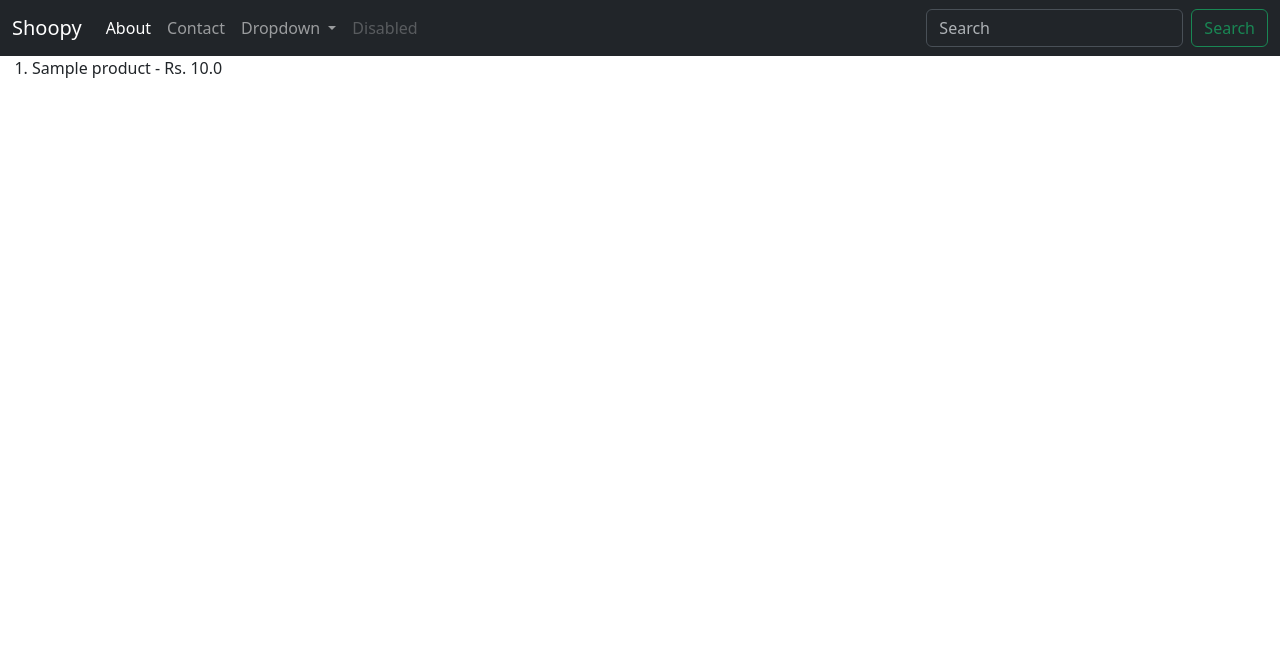
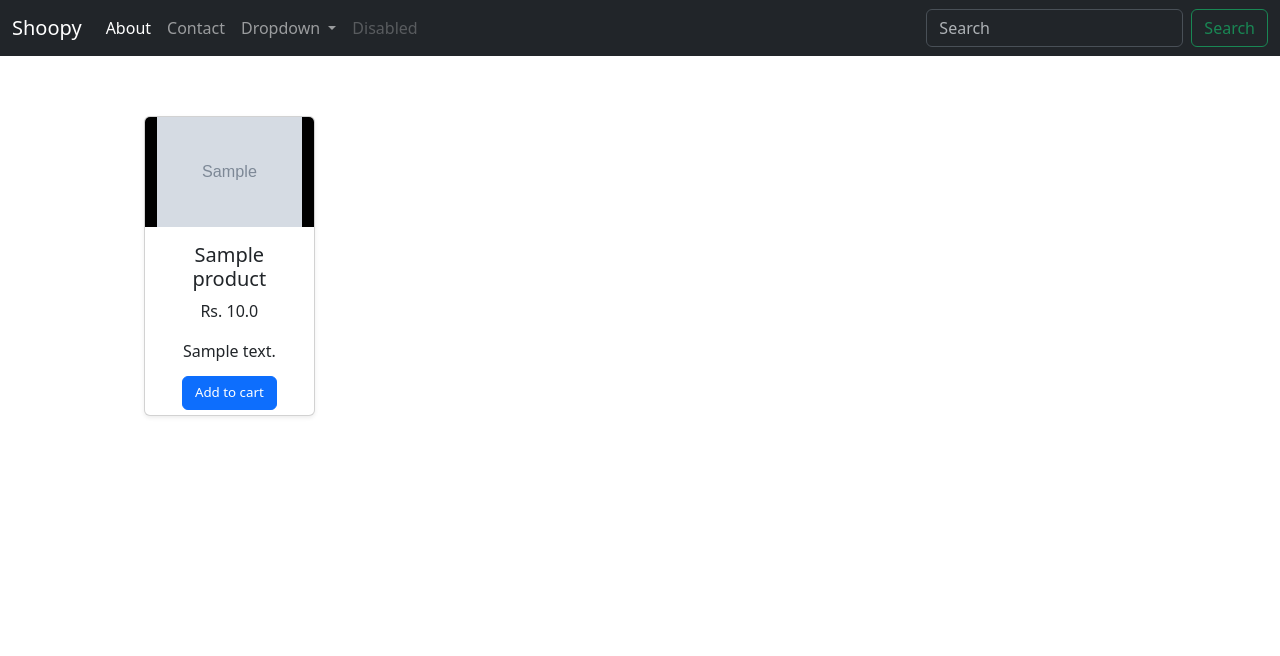
Before and after one commit to Pavan-P-Gowda/Shoopy, a Django app: page / in a window 1280 px wide. Shown: the top 656 px of the page. Run offline with Django 5.2, Linux system fonts and the light colour scheme; tables that the repository leaves empty hold one stand-in row (values such as "Sample post"); grey boxes marked "Sample" are stand-in pictures.

Commit message:
style.css

```diff
--- a/shopping/mainapp/templates/home.html
+++ b/shopping/mainapp/templates/home.html
@@ -5,11 +5,36 @@
  {% endblock %}
 
  {% block content %}
- <ol>
+ <!-- <ol>
     {% for product in products %}
 
     <li>{{product.name}} - Rs. {{product.price}}</li>
 
     {% endfor %}
-</ol>
+</ol> -->
+<div class="container">
+    <div class="row">
+        {% for product in products %}
+        <div class="col-sm-2 card text-center shadow-sm mx-3">
+            <div class="row h-50">
+                <img class="card-img-top" src="{{product.img.url}}" alt="picture of {{product.name}}">
+            </div>
+            <div class="row card-body h-50">
+                <h5>
+                    {{product.name}}
+                </h5>
+                <p class="card-text">
+                    Rs. {{product.price}}
+                </p>
+                <p class="card-caption">
+                    {{product.desc}}
+                </p>
+            </div>
+            <a href="" class="btn btn-primary w-60 center">Add to cart</a>
+        </div>
+        {% endfor %}
+
+    </div>
+
+</div>
  {% endblock %}
--- a/shopping/static/css/style.css
+++ b/shopping/static/css/style.css
@@ -3,3 +3,38 @@
     padding: 0;
     box-sizing: border-box;
 }
+body{
+    header#site-header{
+        height: 20px;
+    }
+    main {
+        margin: auto;
+        margin-top: 60px;
+        max-width: 80%;
+
+        /* home page */
+        .container {
+            .row {
+                .card {
+                    height: 300px;
+                    display: flex;
+                    align-items: center;
+                    .row {
+                        height: 50%;
+                        img {
+                            height: 100%;
+                            background-color: black;
+                        }
+
+                    }
+                    a.btn {
+                        font-size: smaller;
+                        margin-bottom: 5px;
+                    }
+                }
+            }
+        }
+
+        /* about page */
+    }
+}
```
